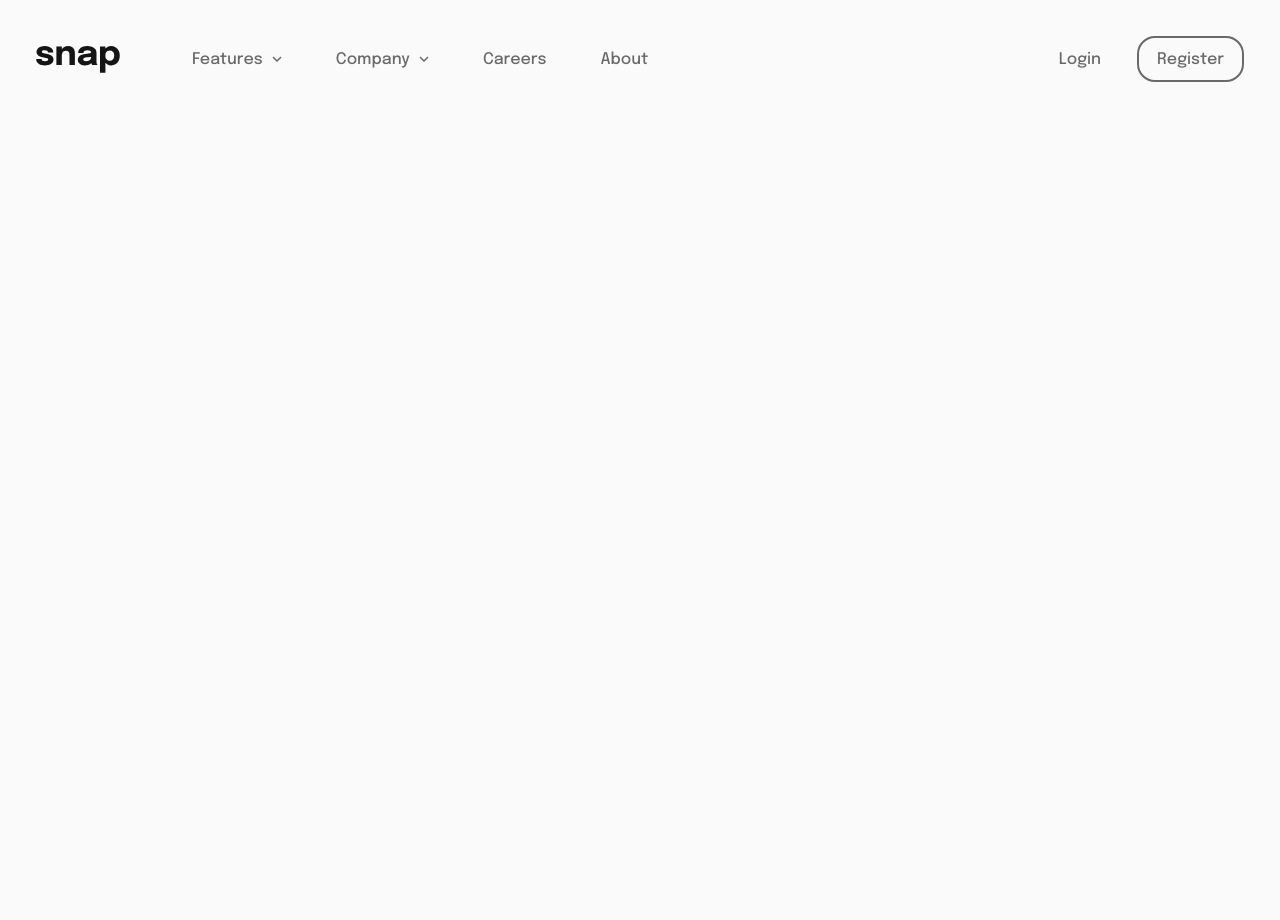
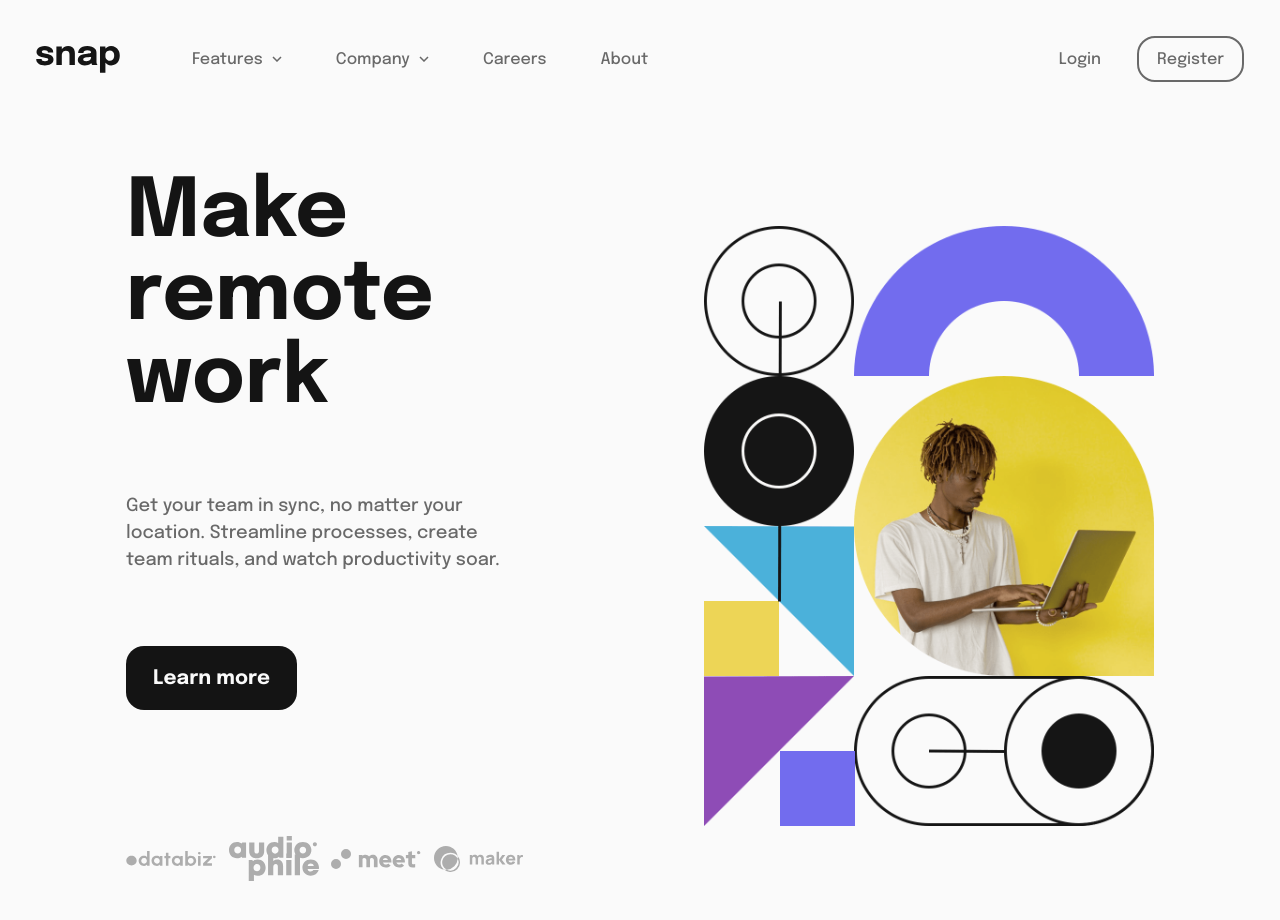
Before and after one commit to RafaelHDSV/Intro-section-with-dropdown-navigation, a plain HTML site: page index.html in a window 1280 px wide. Before the commit the page ends 800 px from the top, so only its background shows below. Drawn offline with Linux system fonts and the light colour scheme.

Commit message:
Updating index.html

```diff
--- a/index.html
+++ b/index.html
@@ -96,6 +96,76 @@
       border-radius: 1rem;
     }
 
+    main {
+      display: flex;
+      flex-direction: row;
+      justify-content: center;
+      align-items: center;
+      padding: 5rem;
+      gap: 10rem;
+    }
+
+    main .info {
+      display: flex;
+      flex-direction: column;
+      justify-content: space-between;
+      align-items: flex-start;
+      height: 100%;
+    }
+
+    main .text {
+      display: flex;
+      flex-direction: column;
+      justify-content: center;
+      align-items: flex-start;
+      gap: 4rem;
+    }
+
+    .text h1 {
+      max-width: 30rem;
+      font-size: 81px;
+      font-weight: 700;
+      color: var(--black);
+    }
+
+    .text p {
+      max-width: 25rem;
+      font-weight: 500;
+      color: var(--gray);
+      line-height: 1.5rem;
+    }
+
+    .text button {
+      outline: 0;
+      border: none;
+      padding: 1.2rem 1.5rem;
+      border-radius: 1rem;
+      background-color: var(--black);
+      color: var(--white);
+      font-size: 20px;
+      font-weight: 800;
+    }
+
+    main img {
+      max-width: 25rem;
+      width: 100%;
+    }
+
+    .enterprises {
+      display: flex;
+      flex-direction: row;
+      justify-content: space-between;
+      align-items: center;
+      max-width: 40rem;
+      width: 100%;
+      padding: 7rem 0 0 0;
+    }
+
+    .enterprises img {
+      max-width: 5rem;
+      width: 100%;
+    }
+
     /* .attribution {
       font-size: 11px;
       text-align: center;
@@ -134,12 +204,25 @@
     </div>
   </header>
 
-  <!-- Make remote work -->
+  <main>
+    <div class="info">
+      <div class="text">
+        <h1>Make remote work</h1>
+        <p>Get your team in sync, no matter your location. Streamline processes, create team rituals, and watch
+          productivity soar.</p>
+        <button>Learn more</button>
+      </div>
 
-  <!-- Get your team in sync, no matter your location. Streamline processes, -->
-  <!-- create team rituals, and watch productivity soar. -->
+      <div class="enterprises">
+        <img src="images/client-databiz.svg" alt="client-databiz.svg">
+        <img src="images/client-audiophile.svg" alt="client-audiophile.svg">
+        <img src="images/client-meet.svg" alt="client-meet.svg">
+        <img src="images/client-maker.svg" alt="client-maker.svg">
+      </div>
+    </div>
 
-  <!-- Learn more -->
+    <img src="images/image-hero-desktop.png" alt="image-hero-desktop.png">
+  </main>
 
   <!-- <footer class="attribution">
     <p>Challenge by <a href="https://www.frontendmentor.io?ref=challenge" target="_blank">Frontend Mentor</a>.</p>
```
